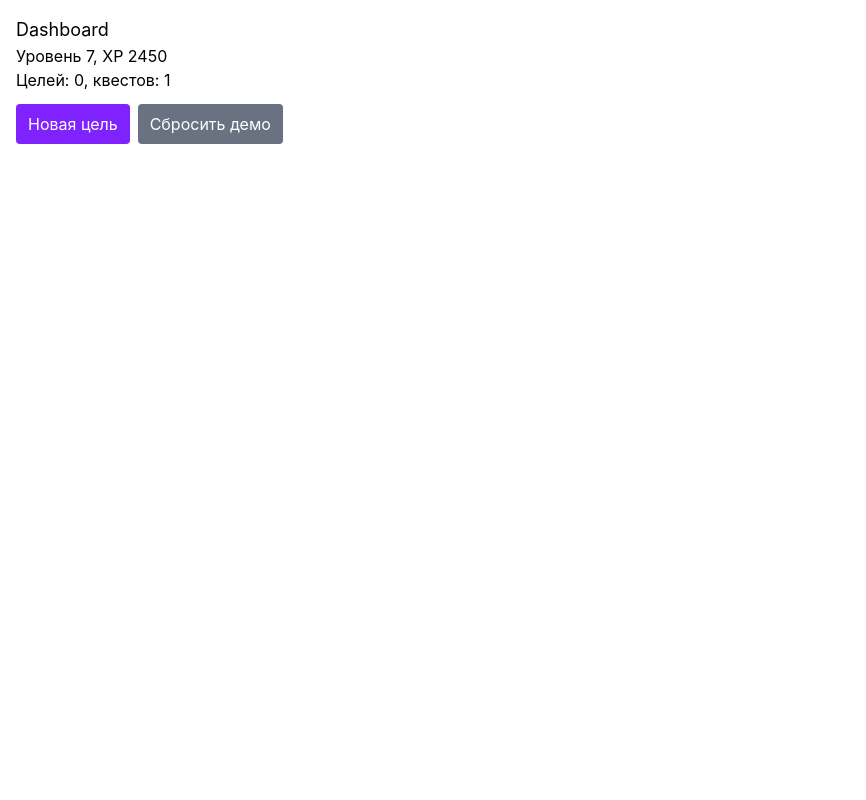
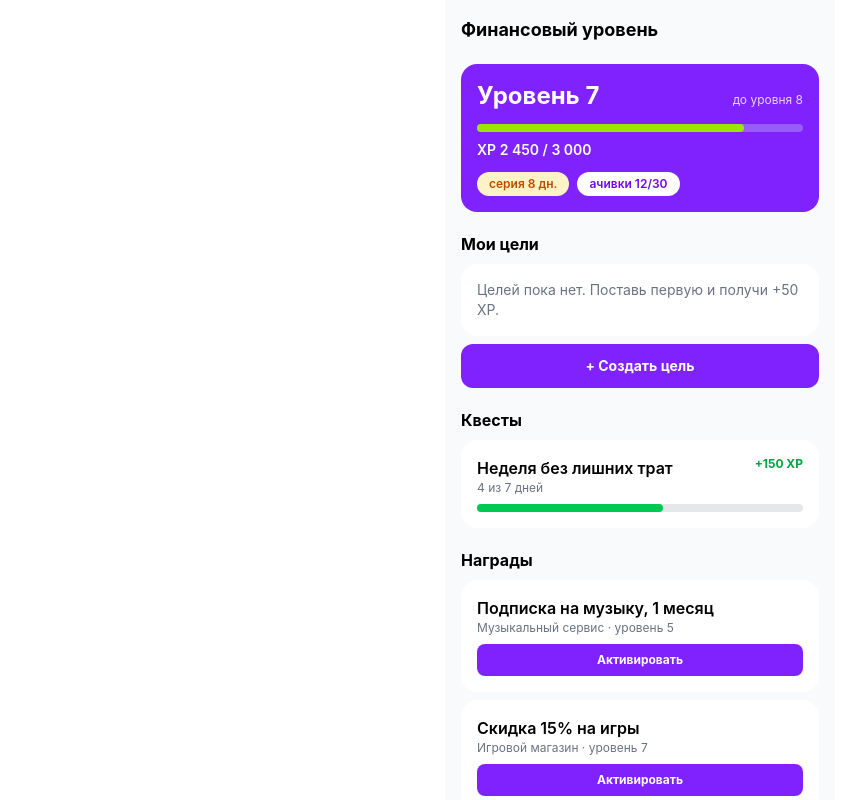
Before and after one commit to L1ll1a/BankQuest, a React (Vite) app: page /onboarding in a window 1280 px wide. Both pictures are taken after a click on the button "Завершить онбординг (тест)". Shown: the top 800 px of the page, without its empty margins (0-866 px from the left). Built offline with nearby package versions, Linux system fonts and the light colour scheme.

Commit message:
b: дашборд

```diff
--- a/src/app/App.tsx
+++ b/src/app/App.tsx
@@ -1,5 +1,6 @@
 import { Navigate, Route, Routes, useNavigate } from 'react-router-dom'
 import { useApp } from '../store'
+import Dashboard from '../features/dashboard/Dashboard'
 
 function Onboarding() {
   const setProfile = useApp((s) => s.setProfile)
@@ -44,33 +45,6 @@ function Goal() {
   )
 }
 
-function Dashboard() {
-  const { level, xp, goals, quests, reset } = useApp()
-  const navigate = useNavigate()
-  return (
-    <div className="p-4">
-      <div className="text-lg">Dashboard</div>
-      <div>Уровень {level}, XP {xp}</div>
-      <div>Целей: {goals.length}, квестов: {quests.length}</div>
-      <button
-        className="mt-3 mr-2 rounded bg-violet-600 px-3 py-2 text-white"
-        onClick={() => navigate('/goal/new')}
-      >
-        Новая цель
-      </button>
-      <button
-        className="mt-3 rounded bg-gray-500 px-3 py-2 text-white"
-        onClick={() => {
-          reset()
-          navigate('/onboarding')
-        }}
-      >
-        Сбросить демо
-      </button>
-    </div>
-  )
-}
-
 export default function App() {
   const onboarded = useApp((s) => s.onboarded)
   return (
--- /dev/null
+++ b/src/features/dashboard/Bar.tsx
@@ -0,0 +1,14 @@
+export default function Bar({
+  value,
+  color = 'bg-green-500',
+}: {
+  value: number
+  color?: string
+}) {
+  const pct = Math.max(0, Math.min(100, Math.round(value * 100)))
+  return (
+    <div className="h-2 w-full rounded-full bg-gray-200">
+      <div className={`h-2 rounded-full ${color}`} style={{ width: `${pct}%` }} />
+    </div>
+  )
+}
--- /dev/null
+++ b/src/features/dashboard/Dashboard.tsx
@@ -0,0 +1,31 @@
+import { useNavigate } from 'react-router-dom'
+import { useApp } from '../../store'
+import LevelCard from './LevelCard'
+import GoalsList from './GoalsList'
+import QuestsList from './QuestsList'
+import RewardsList from './RewardsList'
+import FinProfile from './FinProfile'
+
+export default function Dashboard() {
+  const reset = useApp((s) => s.reset)
+  const navigate = useNavigate()
+  return (
+    <div className="mx-auto min-h-screen max-w-[390px] space-y-5 bg-gray-50 p-4 pb-10">
+      <h1 className="text-lg font-bold">Финансовый уровень</h1>
+      <LevelCard />
+      <GoalsList />
+      <QuestsList />
+      <RewardsList />
+      <FinProfile />
+      <button
+        className="w-full rounded-xl bg-gray-200 py-2 text-xs font-semibold text-gray-600"
+        onClick={() => {
+          reset()
+          navigate('/onboarding')
+        }}
+      >
+        Сбросить демо
+      </button>
+    </div>
+  )
+}
--- /dev/null
+++ b/src/features/dashboard/FinProfile.tsx
@@ -0,0 +1,60 @@
+import { useApp } from '../../store'
+import Bar from './Bar'
+
+const goalNames: Record<string, string> = {
+  gadget: 'Гаджеты',
+  trip: 'Поездка',
+  gift: 'Подарок',
+  other: 'Другое',
+}
+const skillNames: Record<string, string> = {
+  savings: 'Накопления',
+  budget: 'Бюджет',
+  safety: 'Безопасность',
+  planning: 'Планирование',
+  investing: 'Инвестиции',
+}
+
+export default function FinProfile() {
+  const profile = useApp((s) => s.profile)
+  const skills = useApp((s) => s.skills)
+  return (
+    <section>
+      <h2 className="mb-2 font-bold">Финпрофиль</h2>
+      <div className="rounded-2xl bg-white p-4">
+        {profile && (
+          <div className="mb-3 flex flex-wrap gap-2 text-xs">
+            <span className="rounded-full bg-violet-100 px-3 py-1 font-semibold text-violet-700">
+              {profile.age} лет
+            </span>
+            <span className="rounded-full bg-violet-100 px-3 py-1 font-semibold text-violet-700">
+              {goalNames[profile.goalType] ?? profile.goalType}
+            </span>
+            {profile.habits.map((h) => (
+              <span
+                key={h}
+                className="rounded-full bg-violet-100 px-3 py-1 font-semibold text-violet-700"
+              >
+                {h}
+              </span>
+            ))}
+          </div>
+        )}
+        <div className="space-y-2">
+          {Object.entries(skills).map(([k, v]) => (
+            <div key={k}>
+              <div className="mb-1 flex justify-between text-xs">
+                <span className="font-semibold">{skillNames[k] ?? k}</span>
+                <span className="font-bold text-violet-700">{v}%</span>
+              </div>
+              <Bar value={v / 100} color={v > 30 ? 'bg-violet-600' : 'bg-amber-500'} />
+            </div>
+          ))}
+        </div>
+        <div className="mt-3 text-center text-xs text-gray-500">
+          Это не кредитный рейтинг
+        </div>
+      </div>
+    </section>
+  )
+}
--- /dev/null
+++ b/src/features/dashboard/GoalsList.tsx
@@ -0,0 +1,40 @@
+import { useNavigate } from 'react-router-dom'
+import { useApp } from '../../store'
+import Bar from './Bar'
+
+const rub = (n: number) => n.toLocaleString('ru-RU') + ' ₽'
+const date = (s: string) =>
+  new Date(s).toLocaleDateString('ru-RU', { day: 'numeric', month: 'long' })
+
+export default function GoalsList() {
+  const goals = useApp((s) => s.goals)
+  const navigate = useNavigate()
+  return (
+    <section>
+      <h2 className="mb-2 font-bold">Мои цели</h2>
+      {goals.length === 0 ? (
+        <div className="rounded-2xl bg-white p-4 text-sm text-gray-500">
+          Целей пока нет. Поставь первую и получи +50 XP.
+        </div>
+      ) : (
+        <div className="space-y-2">
+          {goals.map((g) => (
+            <div key={g.id} className="rounded-2xl bg-white p-4">
+              <div className="font-semibold">{g.title}</div>
+              <div className="mb-2 text-xs text-gray-500">
+                {rub(g.saved)} из {rub(g.target)} · до {date(g.deadline)}
+              </div>
+              <Bar value={g.saved / g.target} color="bg-violet-600" />
+            </div>
+          ))}
+        </div>
+      )}
+      <button
+        className="mt-2 w-full rounded-xl bg-violet-600 py-3 text-sm font-bold text-white"
+        onClick={() => navigate('/goal/new')}
+      >
+        + Создать цель
+      </button>
+    </section>
+  )
+}
--- /dev/null
+++ b/src/features/dashboard/LevelCard.tsx
@@ -0,0 +1,35 @@
+import { useApp } from '../../store'
+import { XP_PER_LEVEL } from '../../engine/level'
+
+export default function LevelCard() {
+  const level = useApp((s) => s.level)
+  const xp = useApp((s) => s.xp)
+  const streak = useApp((s) => s.streak)
+  const achievements = useApp((s) => s.achievements)
+  const pct = Math.min(100, Math.round((xp / XP_PER_LEVEL) * 100))
+  return (
+    <div className="rounded-2xl bg-violet-600 p-4 text-white">
+      <div className="flex items-baseline justify-between">
+        <div className="text-2xl font-bold">Уровень {level}</div>
+        <div className="text-xs opacity-80">до уровня {level + 1}</div>
+      </div>
+      <div className="mt-3 h-2 rounded-full bg-violet-400/60">
+        <div
+          className="h-2 rounded-full bg-lime-400"
+          style={{ width: `${pct}%` }}
+        />
+      </div>
+      <div className="mt-2 text-sm font-semibold">
+        XP {xp.toLocaleString('ru-RU')} / {XP_PER_LEVEL.toLocaleString('ru-RU')}
+      </div>
+      <div className="mt-3 flex gap-2 text-xs">
+        <span className="rounded-full bg-amber-100 px-3 py-1 font-semibold text-amber-700">
+          серия {streak} дн.
+        </span>
+        <span className="rounded-full bg-white px-3 py-1 font-semibold text-violet-700">
+          ачивки {achievements}/30
+        </span>
+      </div>
+    </div>
+  )
+}
--- /dev/null
+++ b/src/features/dashboard/QuestsList.tsx
@@ -0,0 +1,30 @@
+import { useApp } from '../../store'
+import Bar from './Bar'
+
+export default function QuestsList() {
+  const quests = useApp((s) => s.quests)
+  return (
+    <section>
+      <h2 className="mb-2 font-bold">Квесты</h2>
+      <div className="space-y-2">
+        {quests.map((q) => (
+          <div key={q.id} className="rounded-2xl bg-white p-4">
+            <div className="flex items-start justify-between gap-2">
+              <div className="font-semibold">{q.title}</div>
+              <div className="shrink-0 text-xs font-bold text-green-600">
+                +{q.xp} XP
+              </div>
+            </div>
+            <div className="mb-2 text-xs text-gray-500">
+              {q.unit === 'days'
+                ? `${q.progress} из ${q.total} дней`
+                : `${q.progress.toLocaleString('ru-RU')} из ${q.total.toLocaleString('ru-RU')} ₽`}
+              {q.status === 'done' ? ' · выполнен' : ''}
+            </div>
+            <Bar value={q.progress / q.total} />
+          </div>
+        ))}
+      </div>
+    </section>
+  )
+}
--- /dev/null
+++ b/src/features/dashboard/RewardsList.tsx
@@ -0,0 +1,50 @@
+import { useState } from 'react'
+import { useApp } from '../../store'
+
+export default function RewardsList() {
+  const rewards = useApp((s) => s.rewards)
+  const level = useApp((s) => s.level)
+  const [shown, setShown] = useState<string[]>([])
+  return (
+    <section>
+      <h2 className="mb-2 font-bold">Награды</h2>
+      <div className="space-y-2">
+        {rewards.map((r) => {
+          const open = level >= r.minLevel
+          const revealed = shown.includes(r.id)
+          return (
+            <div
+              key={r.id}
+              className={`rounded-2xl p-4 ${open ? 'bg-white' : 'bg-gray-200'}`}
+            >
+              <div className={`font-semibold ${open ? '' : 'text-gray-500'}`}>
+                {r.title}
+              </div>
+              <div className="text-xs text-gray-500">
+                {r.partner} · уровень {r.minLevel}
+              </div>
+              {open ? (
+                revealed ? (
+                  <div className="mt-2 rounded-lg bg-violet-100 py-2 text-center text-sm font-bold text-violet-700">
+                    {r.code}
+                  </div>
+                ) : (
+                  <button
+                    className="mt-2 w-full rounded-lg bg-violet-600 py-2 text-xs font-bold text-white"
+                    onClick={() => setShown([...shown, r.id])}
+                  >
+                    Активировать
+                  </button>
+                )
+              ) : (
+                <div className="mt-2 text-xs font-semibold text-gray-500">
+                  Откроется на уровне {r.minLevel}
+                </div>
+              )}
+            </div>
+          )
+        })}
+      </div>
+    </section>
+  )
+}
```
